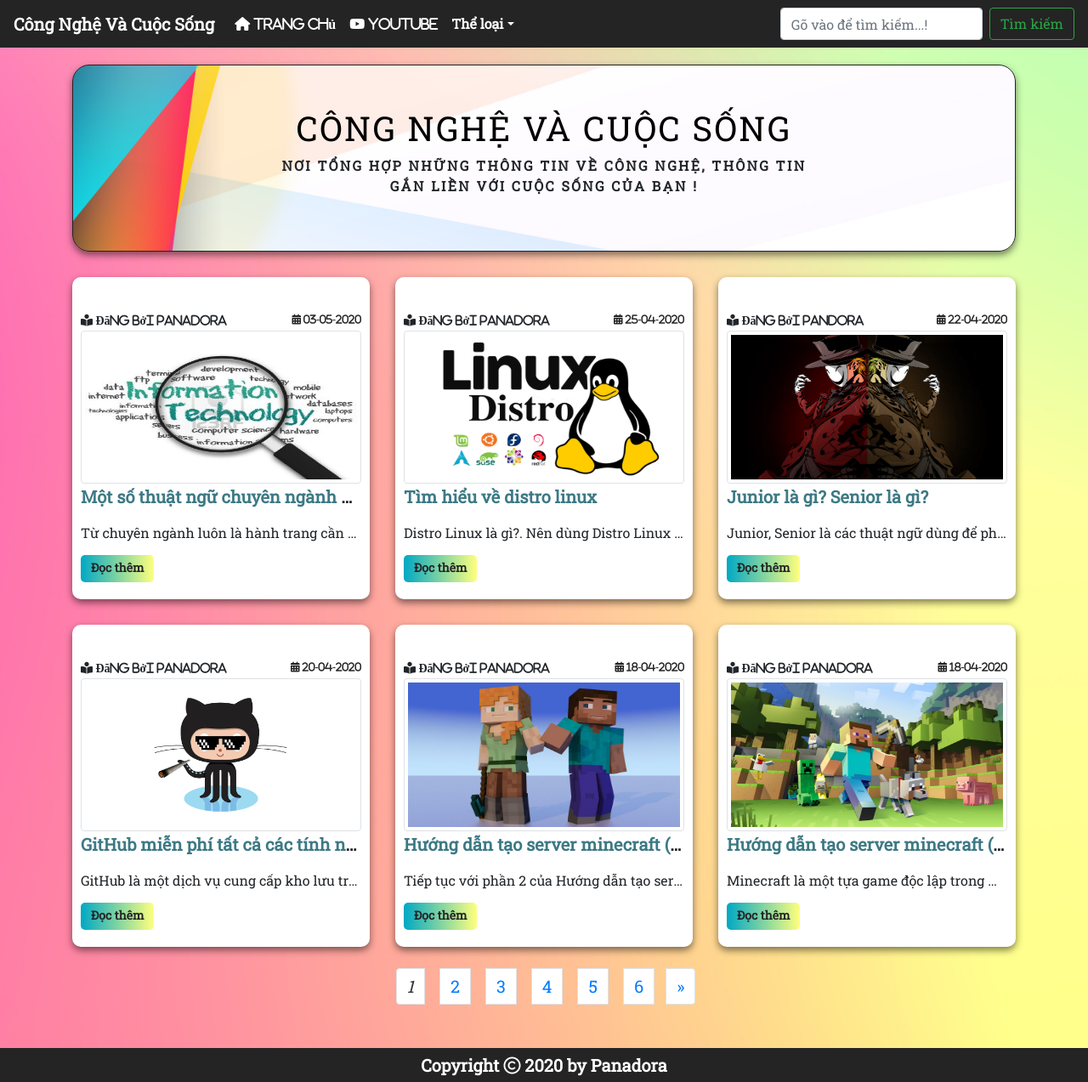
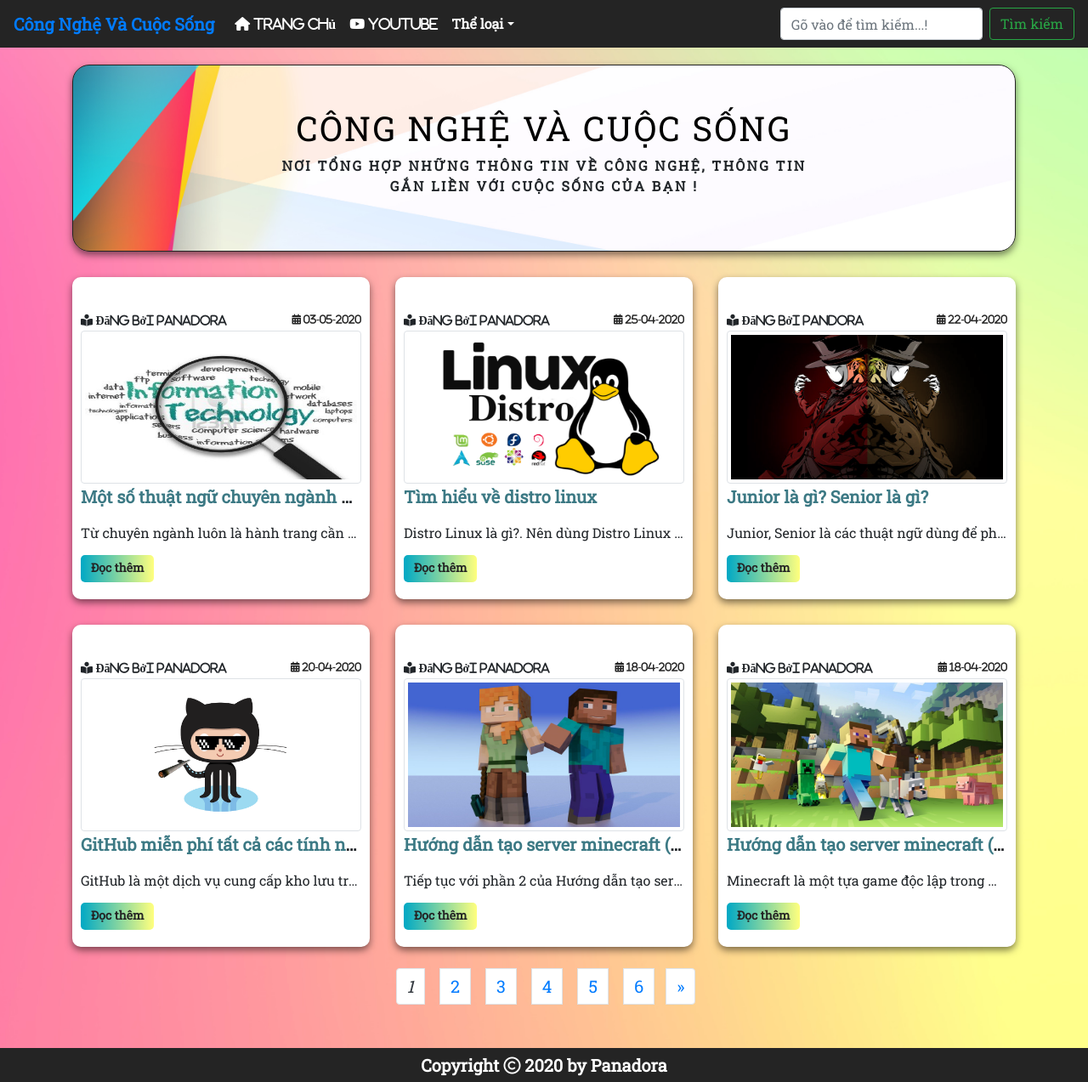
Before and after one commit to panadorado/panadora.github.io, a Jekyll site: the page built from index.html, in a window 1280 px wide. Shown: the whole page at 85% size. Built offline with Jekyll 4.4.1, drawn with Linux system fonts in a browser that asks for light colours; nearby versions of some CDN libraries; the list of posts is cut into pages by our own code.

Commit message:
Update header.html

```diff
--- a/_includes/header.html
+++ b/_includes/header.html
@@ -1,5 +1,5 @@
 <nav class="navbar navbar-expand-lg">
-		<a class="navbar-brand" href="/" id="Title-Blog">Công Nghệ Và Cuộc Sống</a>
+		<a class="navbar-brand Title-Blog" href="/">Công Nghệ Và Cuộc Sống</a>
 		<button class="navbar-toggler" type="button" data-toggle="collapse" data-target="#navbarSupportedContent" aria-controls="navbarSupportedContent" aria-expanded="false" aria-label="Toggle navigation">
 			<span class="fas fa-bars"></span>
 		</button>
```
